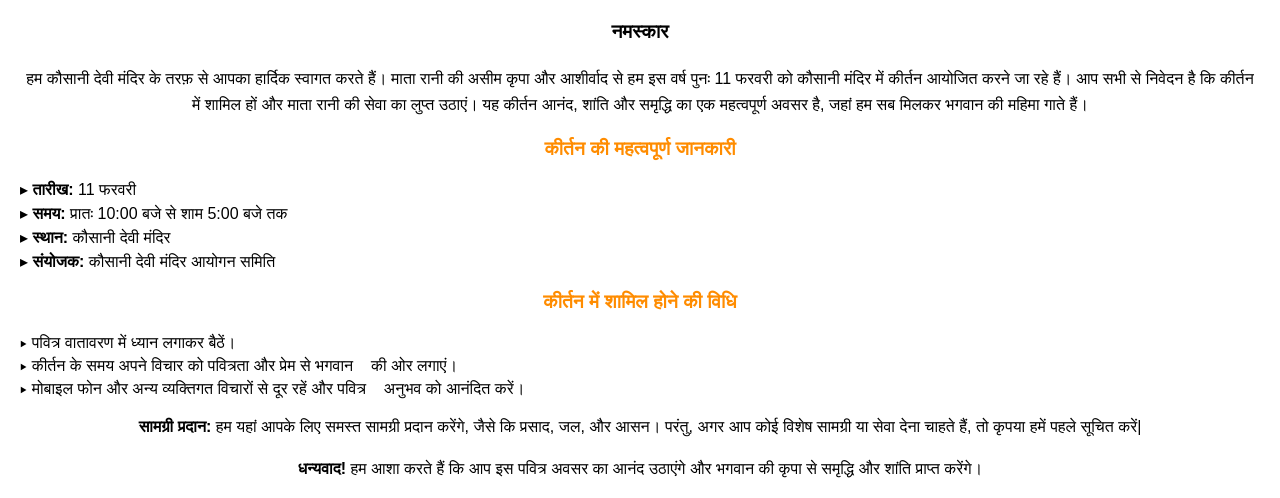
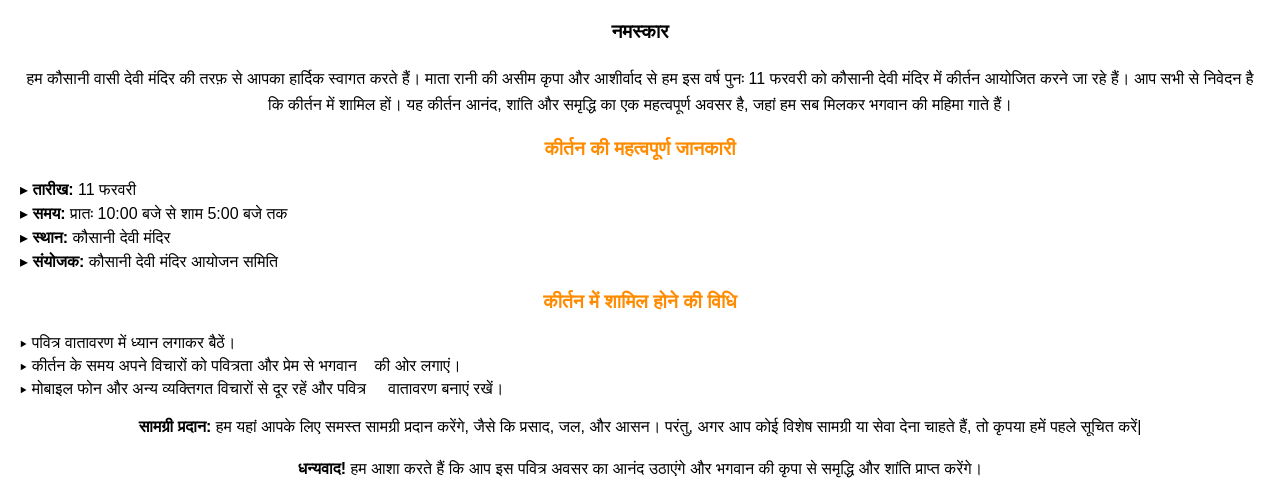
Before and after one commit to L-koder/kirtan, a plain HTML site: page index.html in a window 1280 px wide. Shown: the part 444-942 px from the top of the page. Drawn offline with Linux system fonts and the light colour scheme.

Commit message:
Update index.html

```diff
--- a/index.html
+++ b/index.html
@@ -20,19 +20,19 @@
 
 
     <big><p><b>नमस्कार</b></p></big>
-    <p>हम कौसानी देवी मंदिर के तरफ़ से आपका हार्दिक स्वागत करते हैं। माता रानी की असीम कृपा और आशीर्वाद से हम इस वर्ष पुनः 11 फरवरी को कौसानी मंदिर में कीर्तन आयोजित करने जा रहे हैं। आप सभी से निवेदन है कि कीर्तन में शामिल हों और माता रानी की सेवा का लुप्त उठाएं। यह कीर्तन आनंद, शांति और समृद्धि का एक महत्वपूर्ण अवसर है, जहां हम सब मिलकर भगवान की महिमा गाते हैं।</p>
+    <p>हम कौसानी वासी देवी मंदिर की तरफ़ से आपका हार्दिक स्वागत करते हैं। माता रानी की असीम कृपा और आशीर्वाद से हम इस वर्ष पुनः 11 फरवरी को कौसानी देवी मंदिर में कीर्तन आयोजित करने जा रहे हैं। आप सभी से निवेदन है कि कीर्तन में शामिल हों। यह कीर्तन आनंद, शांति और समृद्धि का एक महत्वपूर्ण अवसर है, जहां हम सब मिलकर भगवान की महिमा गाते हैं।</p>
     <p><strong><big>कीर्तन की महत्वपूर्ण जानकारी</big></strong></p>
     <ul>
         <li>&rtrif; <b>तारीख:</b> 11 फरवरी</li>
         <li>&rtrif; <b>समय:</b> प्रातः 10:00 बजे से  शाम 5:00 बजे तक</li>
         <li>&rtrif; <b>स्थान:</b> कौसानी देवी मंदिर</li>
-        <li>&rtrif;<b> संयोजक:</b> कौसानी देवी मंदिर आयोगन समिति</li>
+        <li>&rtrif;<b> संयोजक:</b> कौसानी देवी मंदिर आयोजन समिति</li>
     </ul>
     <p><strong><big>कीर्तन में शामिल होने की विधि</big></strong></p>
     <ul>
         <li>&rtrif; पवित्र वातावरण में ध्यान लगाकर बैठें।</li>
-        <li>&rtrif; कीर्तन के समय अपने विचार को पवित्रता और प्रेम से भगवान &nbsp;&nbsp;&nbsp;की ओर लगाएं।</li>
-        <li>&rtrif; मोबाइल फोन और अन्य व्यक्तिगत विचारों से दूर रहें और पवित्र &nbsp;&nbsp;&nbsp;अनुभव को आनंदित करें।</li>
+        <li>&rtrif; कीर्तन के समय अपने विचारों को पवित्रता और प्रेम से भगवान &nbsp;&nbsp;&nbsp;की ओर लगाएं।</li>
+        <li>&rtrif; मोबाइल फोन और अन्य व्यक्तिगत विचारों से दूर रहें और पवित्र &nbsp;&nbsp;&nbsp; वातावरण बनाएं रखें।</li>
     </ul>
     <p> <b class="black">सामग्री प्रदान:</b> हम यहां आपके लिए समस्त सामग्री प्रदान करेंगे, जैसे कि प्रसाद, जल, और आसन। परंतु, अगर आप कोई विशेष सामग्री या सेवा देना चाहते हैं, तो कृपया हमें पहले सूचित करें|</p>
     <p><b>धन्यवाद!</b>
```
